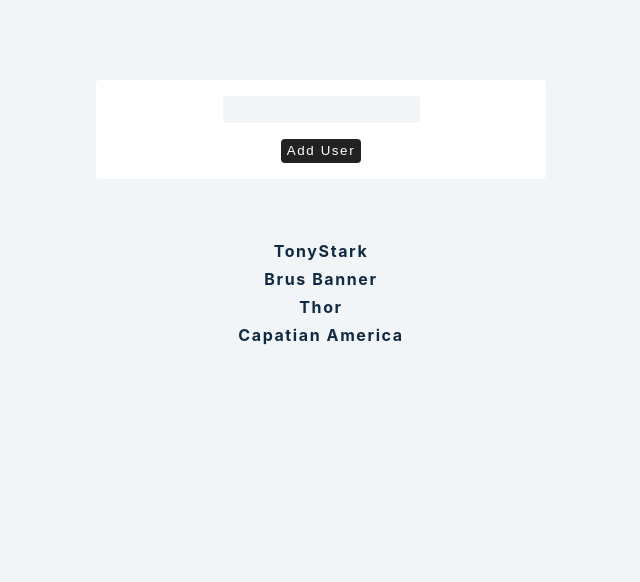
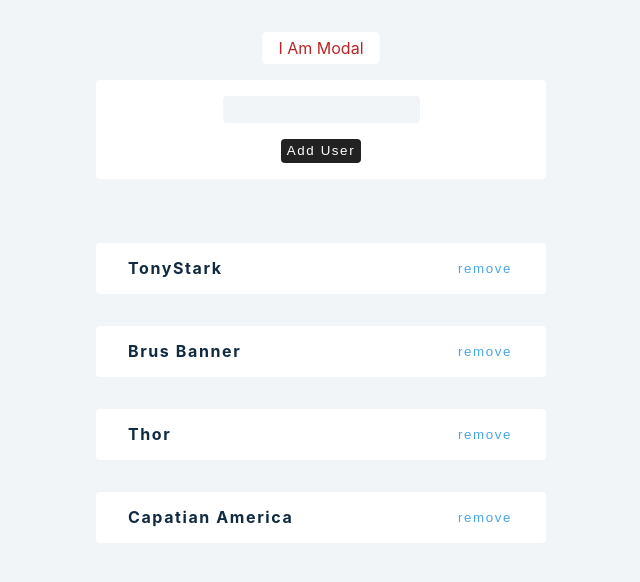
Before and after one commit to gauravjain0908/Advance-React, a React (Create React App) app: page /people in a window 1280 px wide. Shown: the top 582 px of the page, without its empty margins (319-959 px from the left). Built offline with nearby package versions, Linux system fonts and the light colour scheme.

Commit message:
Learn reducer

```diff
--- a/src/tutorial/Reducer/Modal.js
+++ b/src/tutorial/Reducer/Modal.js
@@ -1,8 +1,9 @@
 import React from 'react'
 
-function Modal() {
+function Modal({modalContent}) {
     return (
-        <div>
+        <div className='modal'>
+            <p> I am modal</p>
 
         </div>
     )
--- /dev/null
+++ b/src/tutorial/Reducer/Reducer.js
@@ -0,0 +1,32 @@
+export const reducer = (state, action) =>
+{
+    if(action.type==='ADD_ITEM')
+    {
+        const newPeople= [...state.people,action.payload];
+        return{
+            ...state,
+            people: newPeople,
+            isModalOpen: true,
+            modalContent: "item Added",
+        };
+    }
+    if(action.type === "NO_VALUE")
+    {
+        return{
+            ...state, isModalOpen:true, modalContent: "Please enter value"
+        };
+    }
+    if(action.type ==="CLOSE_MODAL")
+    {
+        return{...state, isModalOpen: false};
+    }
+    if(action.type ==="REMOVE_ITEM")
+    {
+        const newPeople = state.people.filter (
+
+            (person) => person.id != action.payload
+        );
+        return {...state,people: newPeople};
+    }
+    throw new Error ("no Matching action type");
+}
--- a/src/tutorial/Reducer/index.js
+++ b/src/tutorial/Reducer/index.js
@@ -1,47 +1,65 @@
 import React, {useState, useReducer} from 'react'
 import {data} from "../data";
 import Modal from './Modal';
+// Lets import reducer
+import {reducer} from './Reducer';
 
+const defaultState = {
 
+    people:data,
+    isModalOpen: true,
+    modalContent: "",
+}
 
 function Index() {
 
     const [name, setName] = useState('');  // use state to take name input    const [people, setPeople] = useState(data);
-    const [showModal, setshowModal] = useState(false);
-    const [people, setPeople] = useState(data);
+    const [state, dispatch] = useReducer(reducer,defaultState);
 
     const handleSumbit = (e) =>
     {
        e.preventDefault();
        if(name)
         {
-           setshowModal(true);
-           setPeople([...people, {id: new Date().getTime().toString(), name}])
-           setName('')
+           const newItem = {id: new Date().getTime().toString(), name};
+           dispatch({type:"ADD_ITEM", payload: newItem});
+           setName("");
         }
        else
        {
-           showModal(true);
+          dispatch({type: 'N0_VALUE'});
        }
+    }
+    const closeModal = () => {
+        dispatch({type: 'CLOSE_MODAL'});
+
     }
 
     return (
         <>
 
-        {showModal && <Modal />}
+        {state.isModalOpen && (<Modal closeModal = {closeModal} modalContent = {state.modalContent} />)}
         <form onSubmit = {handleSumbit} className = 'form'>
 
         <div>
-           <input type = "text" value={name} onChange={(e)=> setName(e.target.value)}/>
+           <input type = "text"
+           value={name}
+           onChange={(e)=> setName(e.target.value)}/>
         </div>
             <button type = "sumbit"> add user </button>
         </form>
 
-        {people.map((person) =>
+        {state.people.map((person) =>
         {
             return <>
-            <div key = {person.id}>
+            <div key = {person.id} className='item'>
              <h4>{person.name}</h4>
+             <button onClick ={() =>
+             {
+                dispatch({type:"REMOVE_ITEM", payload: person.id})}}>
+                remove
+             </button>
+
             </div>
 
             </>
```
